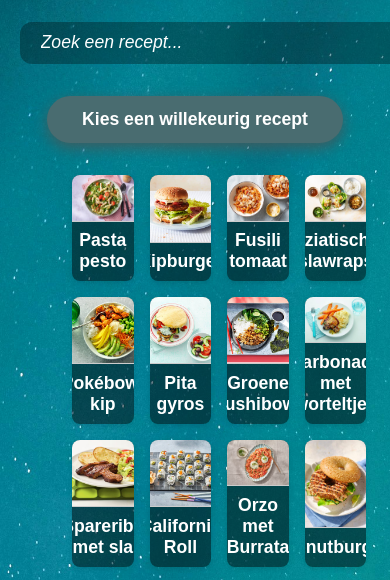
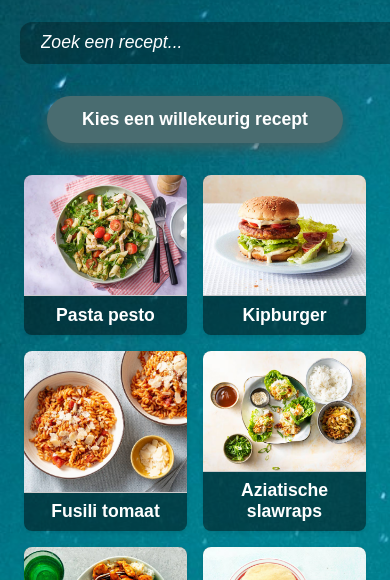
Before and after one commit to clouderror/website2, a plain HTML site: page recepten.html in a window 390 px wide. Shown: the part 214-794 px from the top of the page. Drawn offline with Linux system fonts and the light colour scheme; no server answers.

Commit message:
Enhance recipe layout for improved responsiveness and alignment in the recipes list

```diff
--- a/style.css
+++ b/style.css
@@ -372,6 +372,17 @@ footer {
     margin-right: 1rem;
   }
 
+
+  .recipes-list {
+    padding-left: 1em;
+    padding-right: 1em;
+  }
+
+  .recipe {
+    flex: 1 1 calc(50% - 1em);
+    max-width: calc(50% - 1em);
+  }
+
   #grid {
     display: grid;
     grid-template-columns: repeat(5, 45px);
```
